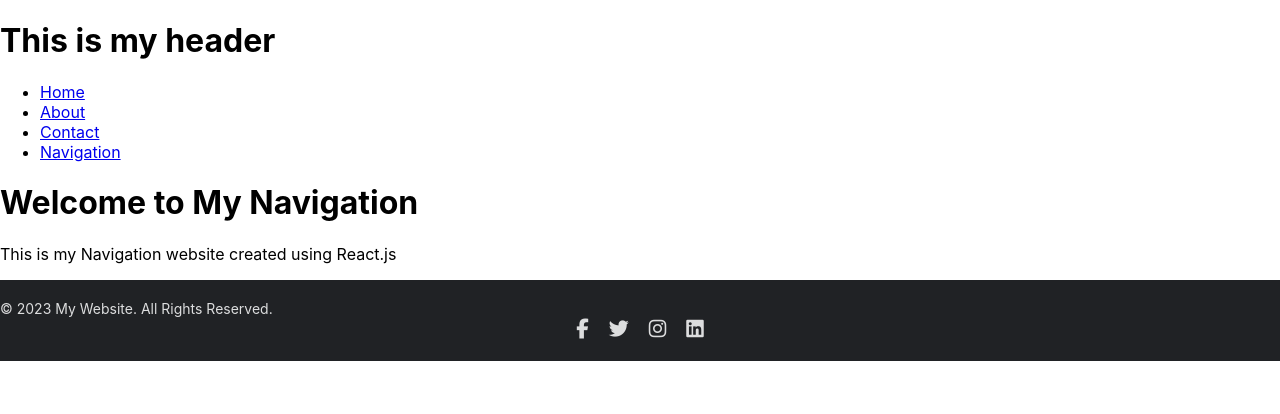
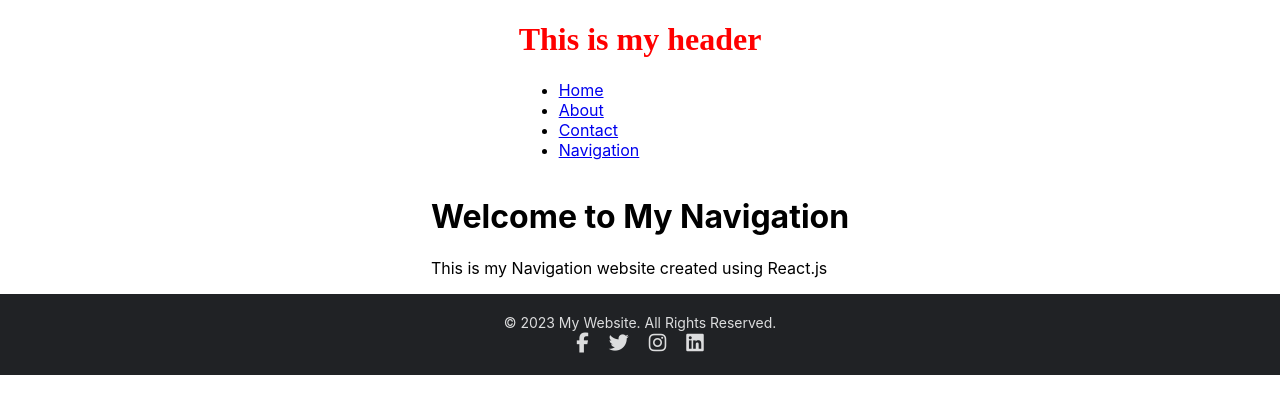
Before and after one commit to nickynostress/tecmint-app, a React (Create React App) app: page /navigation in a window 1280 px wide. Shown: the top 414 px of the page. Built offline with nearby package versions, Linux system fonts and the light colour scheme.

Commit message:
feature/ Added CSS Elements and attributes.

```diff
--- a/src/App.js
+++ b/src/App.js
@@ -6,10 +6,12 @@ import AboutPage from './components/AboutPage';
 import ContactPage from './components/ContactPage';
 import HomePage from './components/HomePage';
 import NavPage from './components/NavPage';
+import './components/styles/app.css';
 
 function App() {
   return (
     <Router>
+      <div className="app-container">
         <Header />
         <Routes>
           <Route exact path="/" element={<HomePage/>}/>
@@ -18,8 +20,8 @@ function App() {
           <Route exact path="/navigation" element={<NavPage/>}/>
         </Routes>
         <Footer />
+      </div>
     </Router>
-
   );
 }
 
--- a/src/components/Header.js
+++ b/src/components/Header.js
@@ -1,10 +1,11 @@
 import React from 'react';
 import Menu from './Menu';
+import './styles/header.css';
 
 function Header() {
   return (
     <header>
-      <h1>This is my header</h1>
+      <h1 className="header-title">This is my header</h1>
       <Menu />
     </header>
   );
--- /dev/null
+++ b/src/components/styles/app.css
@@ -0,0 +1,4 @@
+.app-container {
+  display: grid;
+  place-items: center;
+}
--- a/src/components/styles/footer.css
+++ b/src/components/styles/footer.css
@@ -2,12 +2,14 @@
     background-color: #202225;
     color: #dcddde;
     padding: 20px 0;
+    width: 100%;
   }
 
   .footer-text {
     font-size: 14px;
     margin: 0;
     padding: 0;
+    text-align: center;
   }
 
   .social-icons {
--- a/src/components/styles/header.css
+++ b/src/components/styles/header.css
@@ -0,0 +1,5 @@
+.header-title {
+    color: red;
+    font-family: 'Times New Roman', Times, serif;
+    font-weight: bold;
+  }
```
